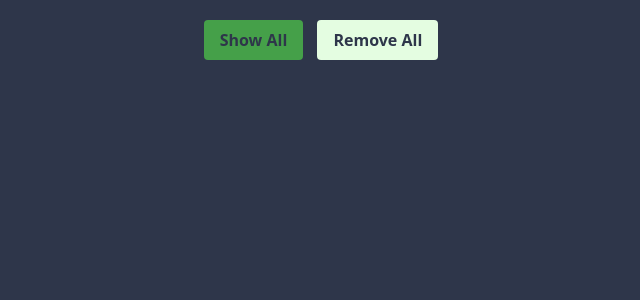
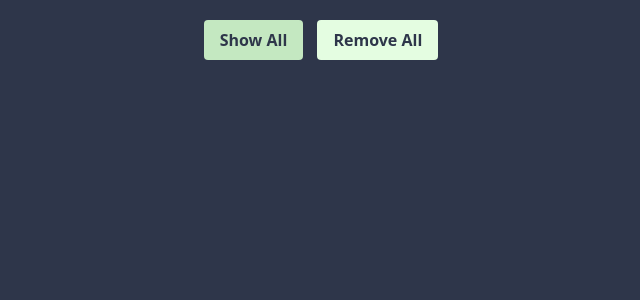
Before and after one commit to MatthewShell1/history, a PHP site: page /timeline.php in a window 1280 px wide, with the pointer over the restyled element. Shown: the top 300 px of the page, without its empty margins (319-959 px from the left). Run offline with PHP 8.4, Linux system fonts and the light colour scheme; data that the repository does not hold is empty; some libraries are stand-ins or nearby versions.

Commit message:
Cosmetic improvements to timeline.php

```diff
--- a/timeline.php
+++ b/timeline.php
@@ -36,7 +36,7 @@ $catResult = $conn->query($catSql);
   }
 
   .filter-options button:hover {
-    background-color: #45a049;
+    background-color: #C4E8C1;
   }
 
   .checkbox-group {
```
